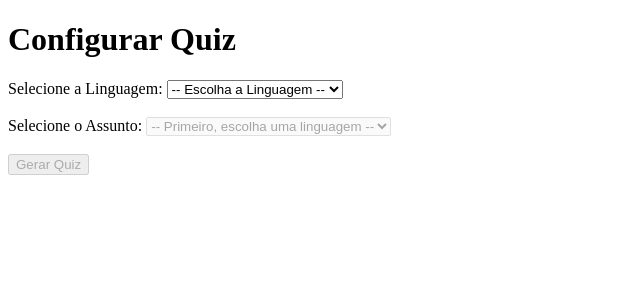
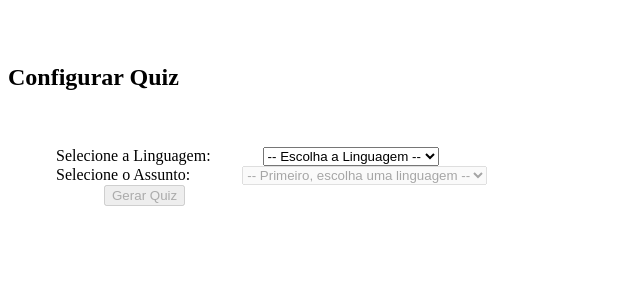
Before and after one commit to gabrielpferreira15/Code_Quiz, a Django app: page /configurar/ in a window 1280 px wide. Shown: the top 300 px of the page, without its empty margins (0-640 px from the left). Run offline with Django 5.2, Linux system fonts and the light colour scheme; data that the repository does not hold is empty.

Commit message:
modificação do html e adicição do css

```diff
--- a/setup/models.py
+++ b/setup/models.py
@@ -61,8 +61,10 @@ class Usuario(models.Model):
 
 class Resultado(models.Model):
     usuario = models.ForeignKey(Usuario, on_delete=models.CASCADE)
+    assunto = models.ForeignKey('Assunto', on_delete=models.CASCADE, null=True, blank=True)
     total_perguntas = models.IntegerField()
     acertos = models.IntegerField()
+    status = models.CharField(max_length=12, default='COMPLETO')
     data = models.DateTimeField(auto_now_add=True)
 
     def __str__(self):
--- a/setup/templates/setup/configurar_quiz.html
+++ b/setup/templates/setup/configurar_quiz.html
@@ -1,11 +1,14 @@
+{% load static %}
 <!DOCTYPE html>
 <html lang="pt-br">
 <head>
     <meta charset="UTF-8">
     <title>Configurar Quiz</title>
+    <link rel="stylesheet" href="{% static 'setup/style.css' %}">
 </head>
 <body>
-    <h1>Configurar Quiz</h1>
+    <div class="container">
+                <h2>Configurar Quiz</h2>
 
         {% if messages %}
             <ul class="messages">
@@ -17,6 +20,7 @@
 
         <form id="quiz-config-form">
 
+            <div class="form-group">
                 <label for="linguagem-select">Selecione a Linguagem:</label>
                 <select name="linguagem" id="linguagem-select">
                     <option value="">-- Escolha a Linguagem --</option>
@@ -24,21 +28,21 @@
                         <option value="{{ linguagem.id }}">{{ linguagem.nome }}</option>
                     {% endfor %}
                 </select>
+            </div>
 
-        <br><br>
-
+            <div class="form-group">
                 <label for="assunto-select">Selecione o Assunto:</label>
                 <select name="assunto" id="assunto-select" disabled>
                     <option value="">-- Primeiro, escolha uma linguagem --</option>
                 </select>
+            </div>
 
-        <br><br>
 
             <button type="submit" id="gerar-quiz-btn" disabled>Gerar Quiz</button>
         </form>
 
     <script>
-        // Seleciona os elementos da página
+        // Seu código JavaScript... (sem alterações)
         const linguagemSelect = document.getElementById('linguagem-select');
         const assuntoSelect = document.getElementById('assunto-select');
         const quizForm = document.getElementById('quiz-config-form');
@@ -97,5 +101,6 @@
             }
         });
     </script>
+    </div>
 </body>
 </html>
```
Also changed, not shown: setup/static/setup/style.css (added). Lines whose indentation alone changed are shown as unchanged.
